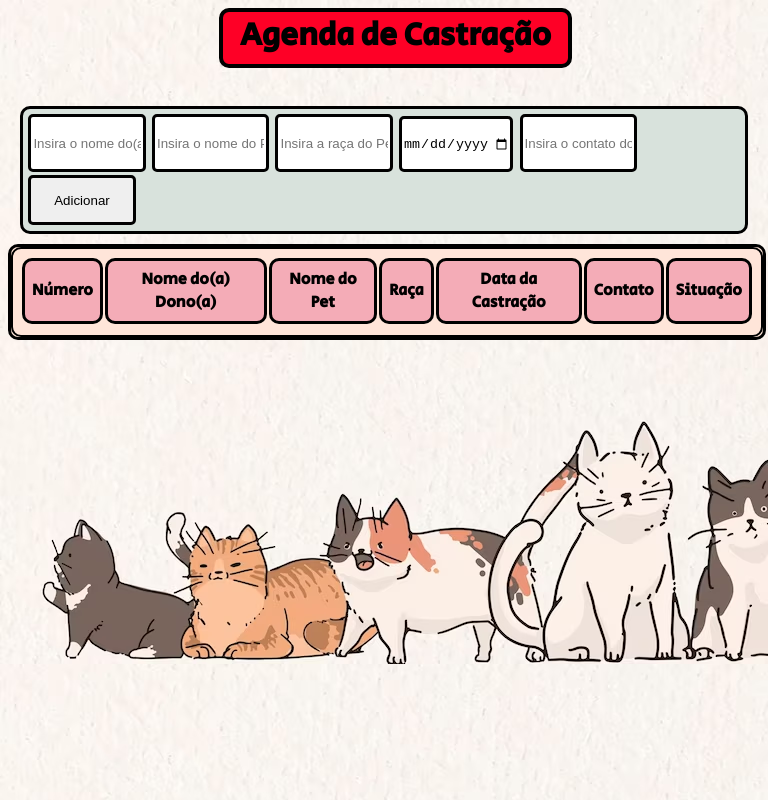
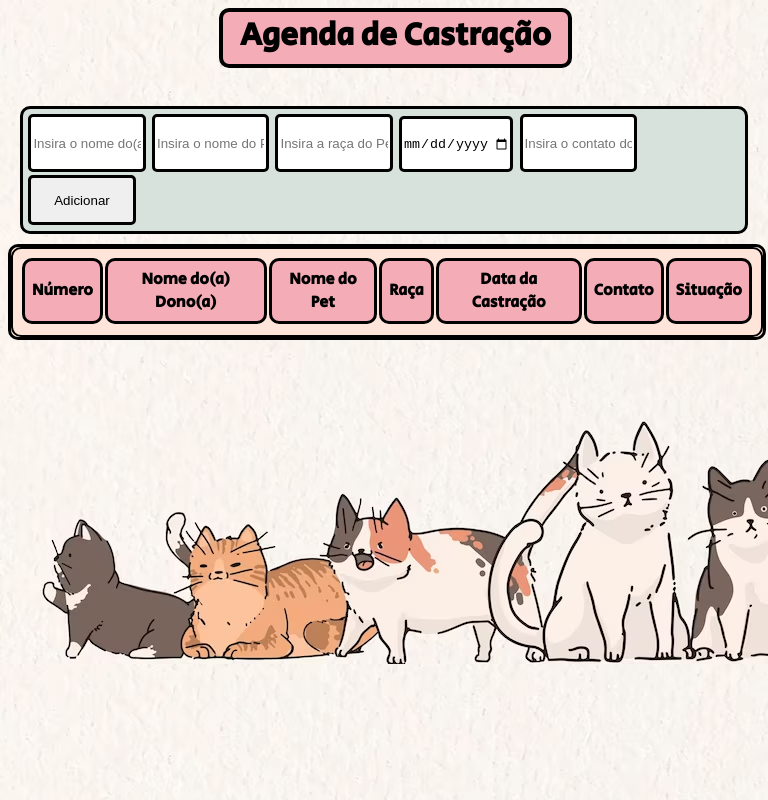
Before and after one commit to gdelgaaado/projeto-pin, a plain HTML site: page index.html in a window 768 px wide. Drawn offline with Linux system fonts and the light colour scheme.

Commit message:
Update style.css

```diff
--- a/style.css
+++ b/style.css
@@ -19,7 +19,7 @@ html {
 
   h1 {
     text-align: center;
-    background-color: green;
+    background-color: #f4acb7;
     border: solid 4px black;
     margin: 0 20% 5% 28%;
     width: 70%;
@@ -89,7 +89,7 @@ html {
 
   h1 {
     text-align: center;
-    background-color: #fe0026;
+    background-color: #f4acb7;
     border: solid 4px black;
     margin: 0 20% 5% 28%;
     width: 46%;
@@ -174,7 +174,6 @@ html {
 
   td {
     border: solid black 2.5px;
-    background-color: ;
     width: auto;
   }
 
```
